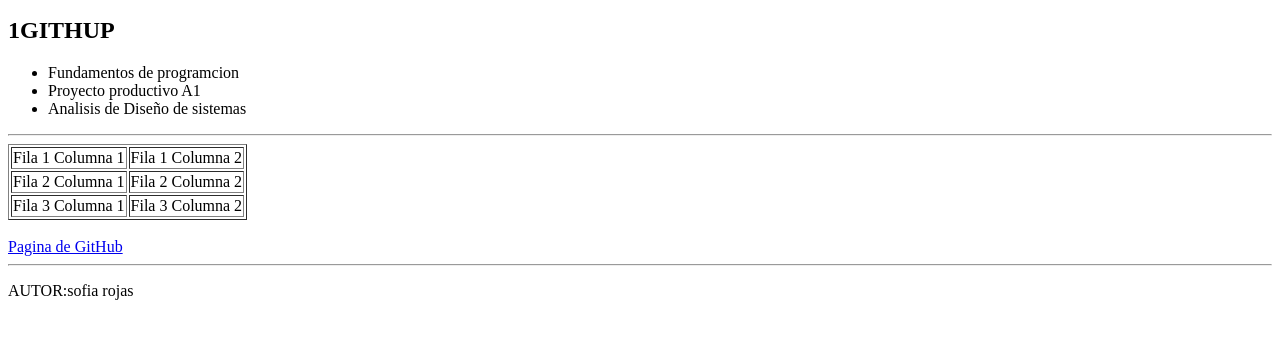
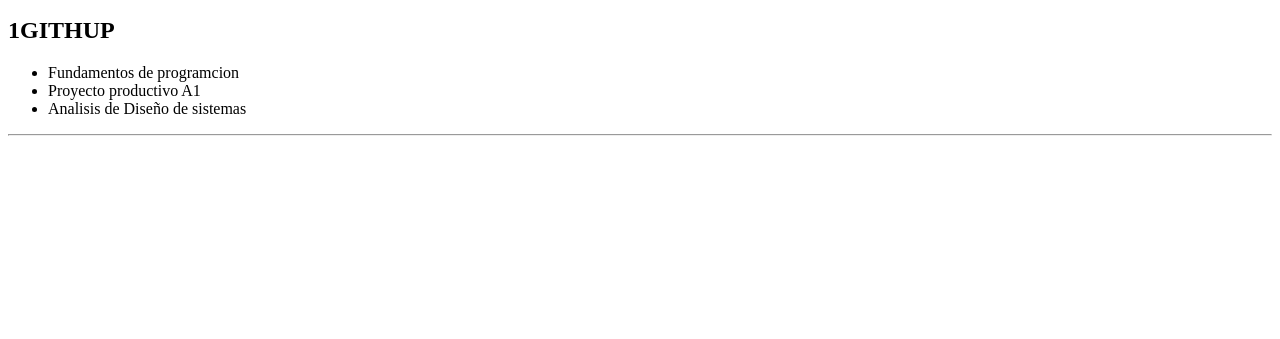
Before and after one commit to i2613470-collab/i2613470-collab-ADS1IDL3N2, a plain HTML site: page index.html in a window 1280 px wide. Shown: the part 165-504 px from the top of the page. Drawn offline with Linux system fonts and the light colour scheme.

Commit message:
restaurar la segunda modificacion

```diff
--- a/index.html
+++ b/index.html
@@ -20,23 +20,8 @@
      <li>Analisis de Diseño de sistemas</li>
     </ul>
     <hr>
-    <table border="1">
-    <tr>
-        <td>Fila 1 Columna 1</td>
-        <td>Fila 1 Columna 2</td>
-    </tr>
-    <tr>
-        <td>Fila 2 Columna 1</td>
-        <td>Fila 2 Columna 2</td>
-    </tr>
-    <tr>
-        <td>Fila 3 Columna 1</td>
-        <td>Fila 3 Columna 2</td>
-    </tr>
-    </table>
-    <br>
-    <a href="https://github.com/" target="_blank">Pagina de GitHub</a>
-    <hr>
-    <p>AUTOR:sofia rojas </p>
+    <main style="padding: 20px;">
+
+    </main>
 </body>
 </html>
```
